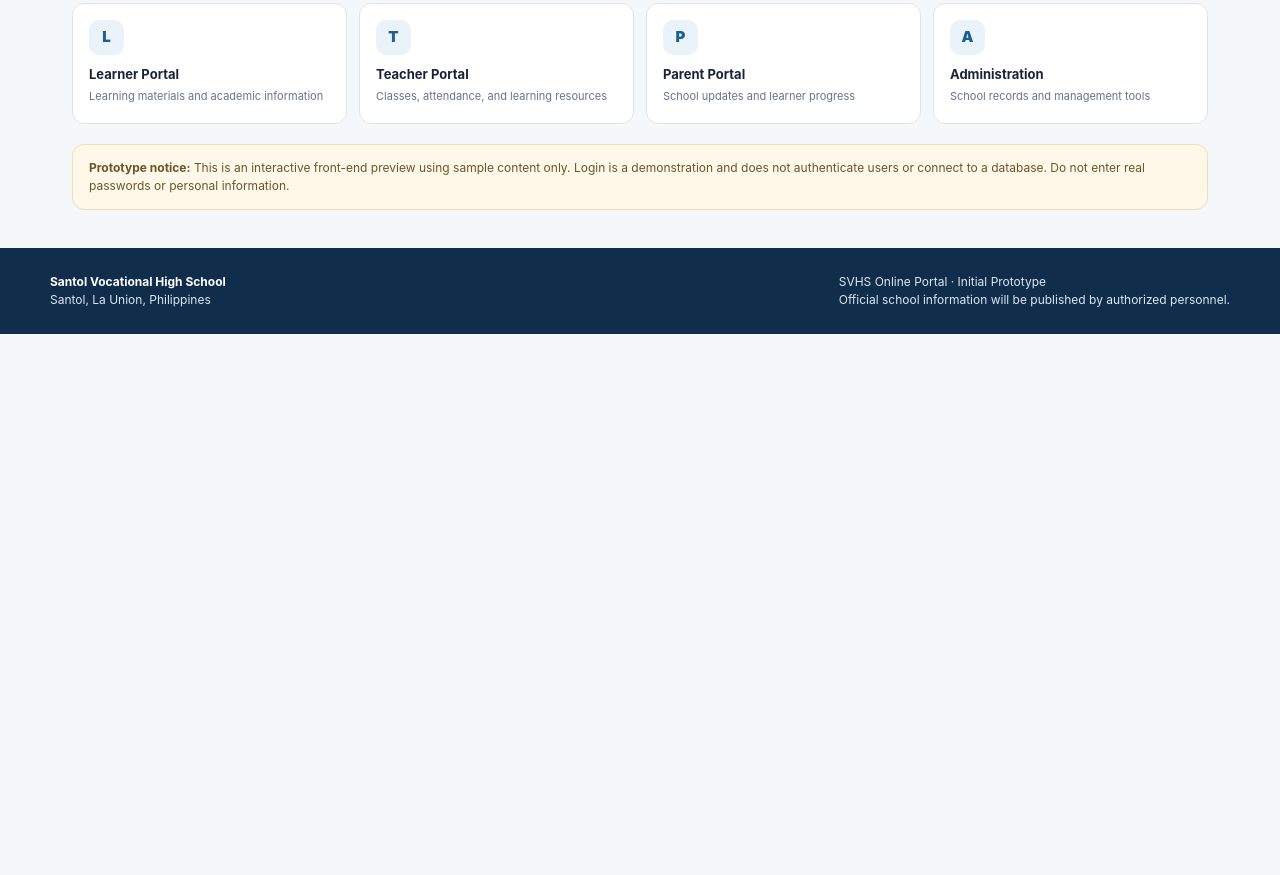
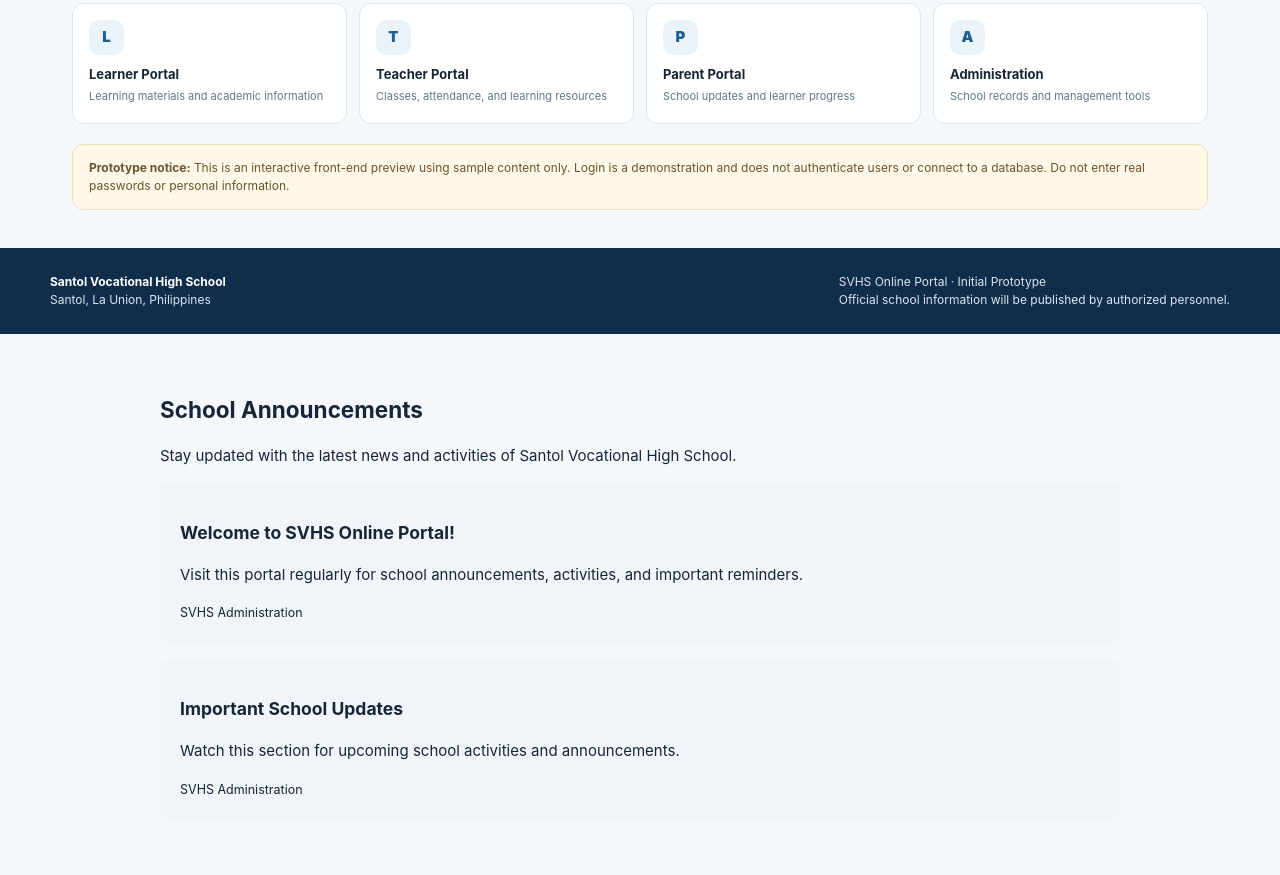
Before and after one commit to ZerWawi/svhs-online-portal, a plain HTML site: page index.html in a window 1280 px wide. Shown: the part 1097-1972 px from the top of the page. Before the commit the page ends 1431 px from the top, so only its background shows below. Drawn offline with nearby package versions, Linux system fonts and the light colour scheme.

Commit message:
Update index.html

```diff
--- a/index.html
+++ b/index.html
@@ -104,4 +104,22 @@ const supabaseClient = window.supabase.createClient(
 console.log("SVHS Portal: Supabase connection initialized.");
 </script>
 </body>
+
+<section id="announcements" style="padding:40px 20px; max-width:1000px; margin:auto;">
+  <h2>School Announcements</h2>
+  <p>Stay updated with the latest news and activities of Santol Vocational High School.</p>
+
+  <div style="background:#f1f5f9; padding:20px; margin:15px 0; border-radius:10px;">
+    <h3>Welcome to SVHS Online Portal!</h3>
+    <p>Visit this portal regularly for school announcements, activities, and important reminders.</p>
+    <small>SVHS Administration</small>
+  </div>
+
+  <div style="background:#f1f5f9; padding:20px; margin:15px 0; border-radius:10px;">
+    <h3>Important School Updates</h3>
+    <p>Watch this section for upcoming school activities and announcements.</p>
+    <small>SVHS Administration</small>
+  </div>
+</section>
+
 </html>
```
